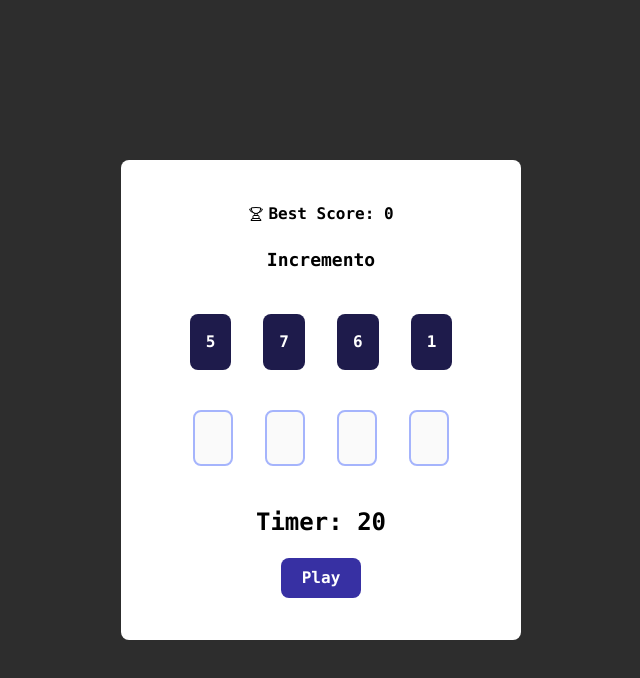
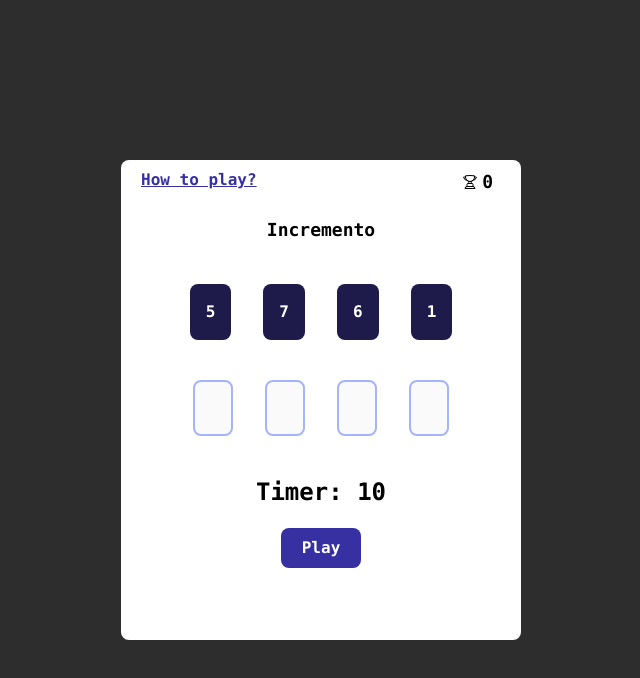
Before and after one commit to russellbanares322/incremento, a React (Vite) app: page / in a window 1280 px wide. Shown: the top 678 px of the page, without its empty margins (319-959 px from the left). Built offline with nearby package versions, Linux system fonts and the light colour scheme.

Commit message:
feat: add instruction modal

```diff
--- a/src/components/home/Home.jsx
+++ b/src/components/home/Home.jsx
@@ -2,7 +2,8 @@ import { useState, useRef, useEffect } from "react";
 import { NumbersInputData } from "../../data/NumbersInputData";
 import { HiOutlineTrophy } from "react-icons/hi2";
 import ScoreModal from "../modal/ScoreModal";
-const TIME = 20;
+import InstructionModal from "../modal/InstructionModal";
+const TIME = 10;
 
 const Home = () => {
   const numbersInputRef = useRef([]);
@@ -11,12 +12,20 @@ const Home = () => {
   const [openScoreModal, setOpenScoreModal] = useState(false);
   const [bestScore, setBestScore] = useState(0);
   const [startGame, setStartGame] = useState(false);
+  const [showInstructionModal, setShowInstructionModal] = useState(false);
   const [numbers, setNumbers] = useState({
     firstNumber: Math.floor(Math.random() * 8) + 1,
     secondNumber: Math.floor(Math.random() * 8) + 1,
     thirdNumber: Math.floor(Math.random() * 8) + 1,
     fourthNumber: Math.floor(Math.random() * 8) + 1,
   });
+  const [numbersInput, setNumbersInput] = useState({
+    firstInputNumber: "",
+    secondInputNumber: "",
+    thirdInputNumber: "",
+    fourthInputNumber: "",
+  });
+
   const isNewHighScore = score > bestScore;
   const handleShowScoreModal = () => {
     setOpenScoreModal(true);
@@ -31,13 +40,10 @@ const Home = () => {
       thirdInputNumber: "",
       fourthInputNumber: "",
     });
+    if (isNewHighScore) {
+      return setBestScore(score);
+    }
   };
-  const [numbersInput, setNumbersInput] = useState({
-    firstInputNumber: "",
-    secondInputNumber: "",
-    thirdInputNumber: "",
-    fourthInputNumber: "",
-  });
 
   const isAnswerCorrect =
     +numbersInput.firstInputNumber === numbers.firstNumber + 1 &&
@@ -129,11 +135,6 @@ const Home = () => {
         clearInterval(timeInterval);
         handleShowScoreModal();
         setStartGame(false);
-        if (isNewHighScore) {
-          return setBestScore(score);
-        } else {
-          return;
-        }
       }
 
       return () => {
@@ -142,12 +143,29 @@ const Home = () => {
     }
   }, [startGame, timer]);
 
+  //For showing instruction modal
+
+  const handleShowInstructionModal = () => {
+    setShowInstructionModal(true);
+  };
+
   return (
-    <div className="h-full w-full bg-white md:w-[25rem] md:h-[30rem] rounded-lg relative flex justify-center items-center flex-col">
-      <h1 className="flex justify-center items-center text-md gap-1">
-        <HiOutlineTrophy size={16} />
-        Best Score: {bestScore}
-      </h1>
+    <div className="h-full w-full bg-white md:w-[25rem] md:h-[30rem] rounded-lg relative">
+      <div className="flex justify-between m-2 ml-5">
+        <h1
+          onClick={handleShowInstructionModal}
+          className="text-indigo-800 underline cursor-pointer"
+        >
+          How to play?
+        </h1>
+        <h1
+          className="flex justify-center items-center text-lg gap-1 mr-5 cursor-default"
+          title="Best score"
+        >
+          <HiOutlineTrophy size={16} />
+          {bestScore}
+        </h1>
+      </div>
       <h1 className="text-center mt-5 text-lg">Incremento</h1>
       <div className="flex justify-center align-center gap-8 mt-10">
         <h4 className={numberStyles}>{numbers.firstNumber}</h4>
@@ -185,6 +203,10 @@ const Home = () => {
         openScoreModal={openScoreModal}
         handlePlayAgain={handlePlayAgain}
       />
+      <InstructionModal
+        setShowInstructionModal={setShowInstructionModal}
+        showInstructionModal={showInstructionModal}
+      />
     </div>
   );
 };
--- /dev/null
+++ b/src/components/modal/InstructionModal.jsx
@@ -0,0 +1,44 @@
+import React from "react";
+import { SlClose } from "react-icons/sl";
+
+const InstructionModal = ({
+  showInstructionModal,
+  setShowInstructionModal,
+}) => {
+  const handleCloseInstructionModal = () => {
+    setShowInstructionModal(false);
+  };
+  return (
+    <div
+      className={`duration-500 visible fixed inset-0 flex justify-center items-center bg-black bg-opacity-70 ${
+        !showInstructionModal && "hidden"
+      }`}
+    >
+      <div
+        className={` relative bg-white translate-y-[-20px] h-auto w-[20rem] rounded-md p-3 m-3 shadow-light-blue shadow duration-500 ${
+          !showInstructionModal && "scale-0"
+        }`}
+      >
+        <SlClose
+          onClick={handleCloseInstructionModal}
+          size={20}
+          className="absolute right-2 top-1 text-indigo-950 cursor-pointer hover:scale-110"
+        />
+        <h1 className="text-center text-xl font-bold text-indigo-950">
+          Instructions:
+        </h1>
+        <h1 className="text-start text-md pt-2">
+          You need to input the incremented value of the displayed numbers.
+        </h1>
+        <h1 className="text-start text-md pt-2">
+          For example the displayed numbers are{" "}
+          <span className="text-indigo-950 italic">4 5 4 5,</span>
+          Then you have to input{" "}
+          <span className="text-indigo-950 italic">5 6 5 6.</span>
+        </h1>
+      </div>
+    </div>
+  );
+};
+
+export default InstructionModal;
--- a/src/components/modal/ScoreModal.jsx
+++ b/src/components/modal/ScoreModal.jsx
@@ -26,13 +26,11 @@ const ScoreModal = ({
         >
           Play Again
         </button>
-        <div
-          className={`duration-500 bg-indigo-900 absolute top-1 left-1 text-white px-2 py-1 border-l-2 border-l-black border-b-2 border-b-black ${
-            !isNewHighScore && "scale-0"
-          }`}
-        >
-          New Best
-        </div>
+        {isNewHighScore && (
+          <div className="duration-500 bg-indigo-900 absolute top-1 left-1 text-white px-2 py-1 border-l-2 border-l-black border-b-2 border-b-black">
+            New Best
+          </div>
+        )}
       </div>
     </div>
   );
```
